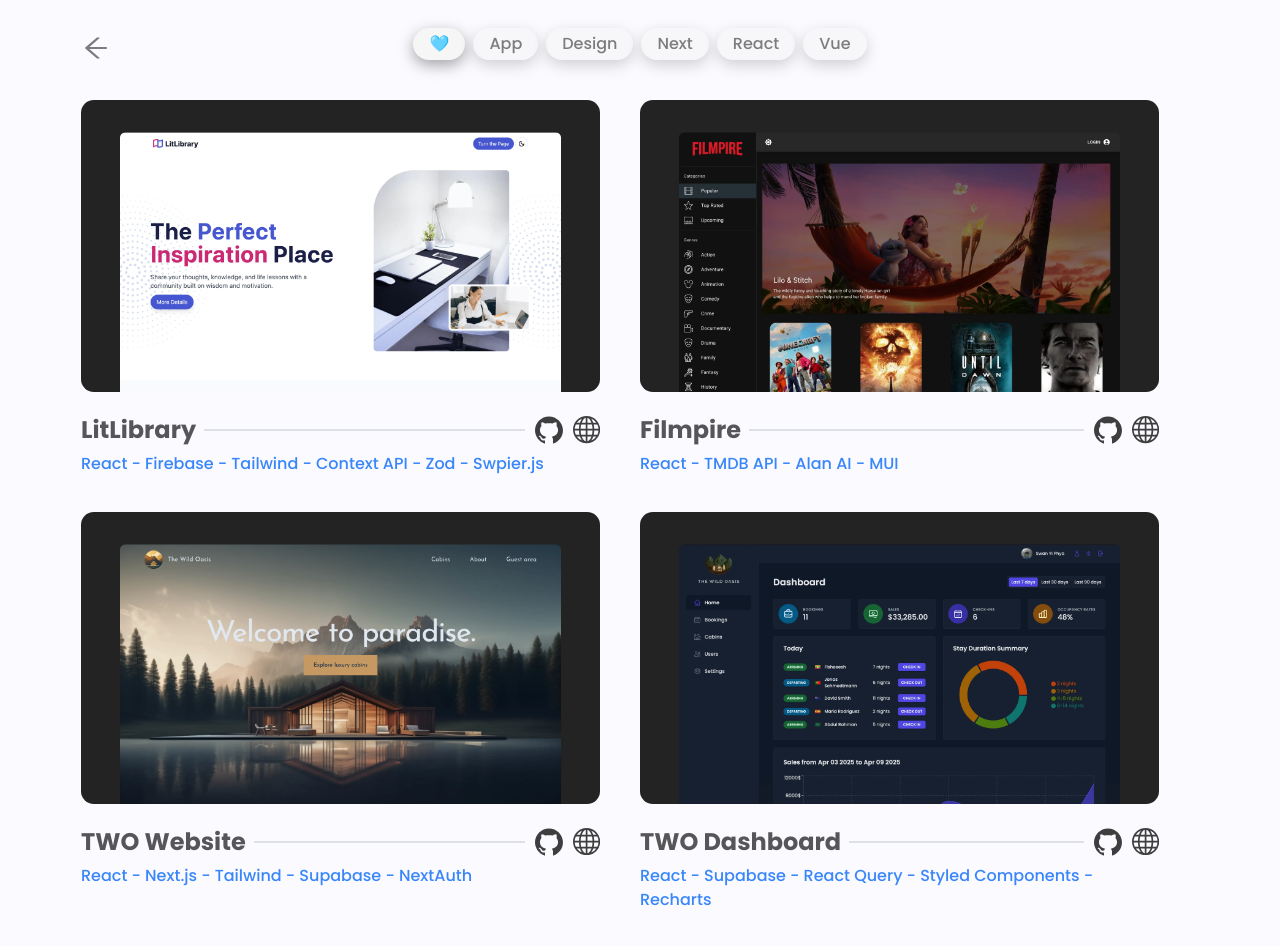
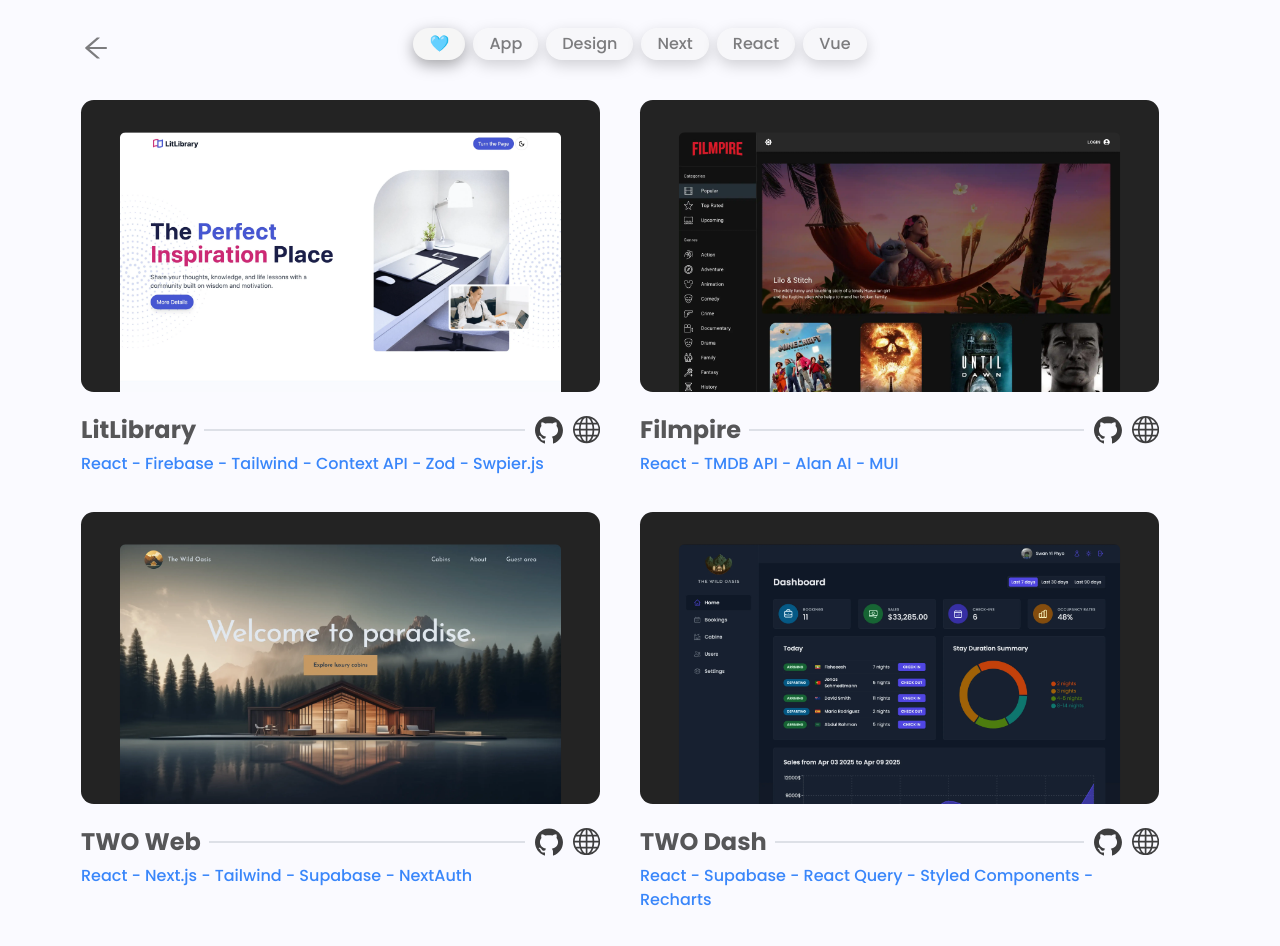
Before and after one commit to fisheeesh/portfolio_v1, a React (Vite) app: page /gallery in a window 1280 px wide. Shown: the top 946 px of the page. Built offline with nearby package versions, Linux system fonts and the light colour scheme.

Commit message:
use short names for showcase items

```diff
--- a/src/data/ProjectData.jsx
+++ b/src/data/ProjectData.jsx
@@ -18,7 +18,7 @@
         modal: <>🎬 Filmpire is a dynamic and fully responsive movie showcase web application built with React and Material UI, powered by The Movie Database (TMDB) API. It allows users to explore, search, and interact with a wide collection of movies, offering features like trailers, ratings, and personalized watchlists for an immersive cinematic experience.</>,
     },
     {
-        title: "TWO Website",
+        title: "TWO Web",
         img: "/gallery/thewildoasis-web.webp",
         code: "https://github.com/fisheeesh/the-wild-oasis-website",
         link: "https://the-wild-oasis-website-eta-flame.vercel.app/",
@@ -27,7 +27,7 @@
         modal: <>🌐 A customer facing website of "The Wild Oasis" designed to let users explore and book serene stays with ease, built with Next.js and Supabase. It uses SSR, SSG, and ISR to ensure fast load times and excellent SEO — delivering a seamless stay-booking experience for customers. Authentication is secured with Google Sign-In via NextAuth.js</>,
     },
     {
-        title: "TWO Dashboard",
+        title: "TWO Dash",
         img: "/gallery/thewildoasis-d.webp",
         code: "https://github.com/fisheeesh/the-wild-oasis-dashboard",
         link: "https://the-wild-oasis-dashboard-amber.vercel.app/dashboard",
@@ -58,7 +58,7 @@
     },
     {
         cat: "🩵, App, Next",
-        title: "TWO Website",
+        title: "TWO Web",
         img: "/gallery/thewildoasis-web.webp",
         code: "https://github.com/fisheeesh/the-wild-oasis-website",
         link: "https://the-wild-oasis-website-eta-flame.vercel.app/",
@@ -67,7 +67,7 @@
     },
     {
         cat: "🩵, App, React",
-        title: "TWO Dashboard",
+        title: "TWO Dash",
         img: "/gallery/thewildoasis-d.webp",
         code: "https://github.com/fisheeesh/the-wild-oasis-dashboard",
         link: "https://the-wild-oasis-dashboard-amber.vercel.app/dashboard",
```
